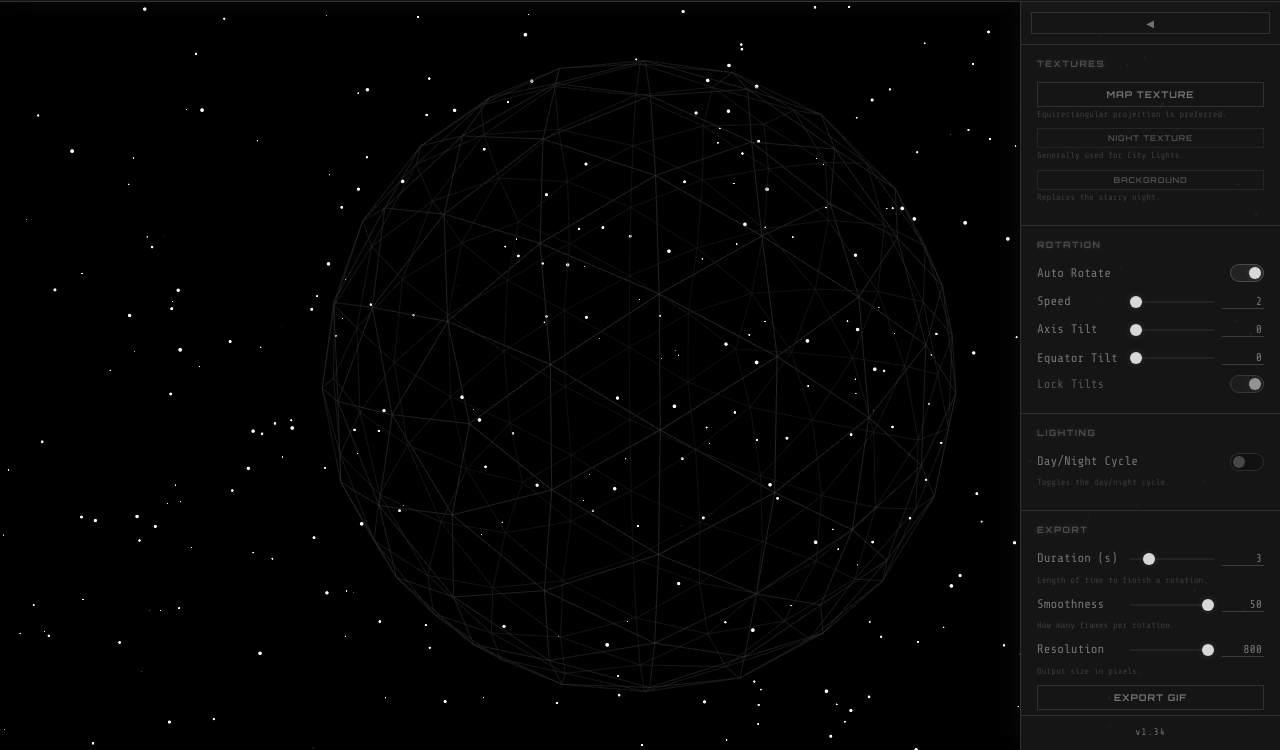
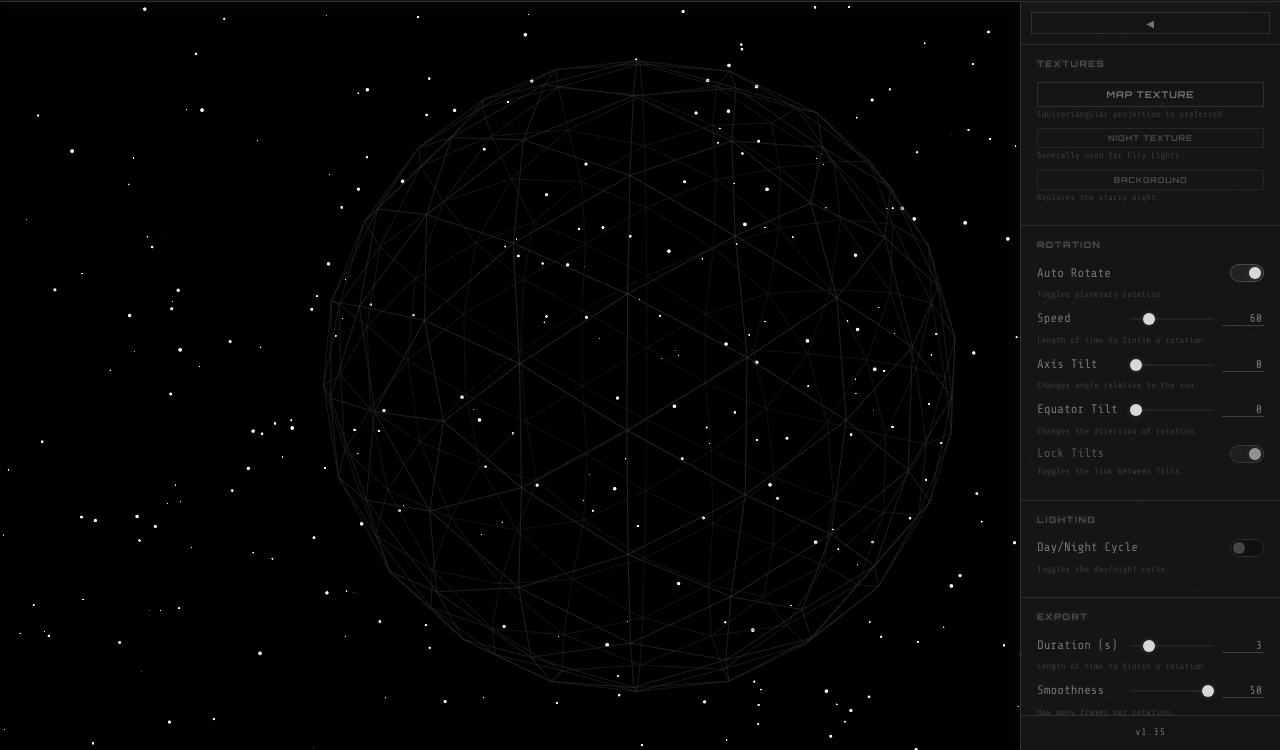
Before and after one commit to ItsChugg/itschugg.github.io, a plain HTML site: page map-to-globe/index.html in a window 1280 px wide. Shown: the part 50-800 px from the top of the page. Drawn offline with nearby package versions, Linux system fonts and the light colour scheme; animation ran at ten frames a second.

Commit message:
map-to-globe v1.35: rotation hints + speed slider in seconds
Added descriptors to all Rotation controls. Speed slider now reads
seconds per full rotation (5-300s, default 60s); rotateSpeed computed
as 2π/(seconds×60) so the number shown is actual elapsed time for one
complete orbit.

Co-Authored-By: Claude Sonnet 4.6 <noreply@anthropic.com>

```diff
--- a/map-to-globe/index.html
+++ b/map-to-globe/index.html
@@ -81,25 +81,30 @@
           <label for="rotate-toggle">Auto Rotate</label>
           <input type="checkbox" id="rotate-toggle" checked>
         </div>
+        <p class="control-hint">Toggles planetary rotation.</p>
         <div class="control-row">
           <label for="speed-slider">Speed</label>
-          <input type="range" id="speed-slider" min="0" max="200" value="2">
-          <input type="number" id="speed-num" class="slider-num" min="0" max="200" value="2">
+          <input type="range" id="speed-slider" min="5" max="300" step="1" value="60">
+          <input type="number" id="speed-num" class="slider-num" min="5" max="300" step="1" value="60">
         </div>
+        <p class="control-hint">Length of time to finish a rotation.</p>
         <div class="control-row">
           <label for="axial-tilt-slider">Axis Tilt</label>
           <input type="range" id="axial-tilt-slider" min="0" max="45" value="0">
           <input type="number" id="axial-tilt-num" class="slider-num" min="0" max="45" value="0">
         </div>
+        <p class="control-hint">Changes angle relative to the sun.</p>
         <div class="control-row">
           <label for="equator-tilt-slider">Equator Tilt</label>
           <input type="range" id="equator-tilt-slider" min="0" max="45" value="0">
           <input type="number" id="equator-tilt-num" class="slider-num" min="0" max="45" value="0">
         </div>
+        <p class="control-hint">Changes the direction of rotation.</p>
         <div class="control-row tilt-lock-row">
           <label for="tilt-lock">Lock Tilts</label>
           <input type="checkbox" id="tilt-lock" checked>
         </div>
+        <p class="control-hint">Toggles the link between Tilts.</p>
       </section>
 
       <section>
@@ -203,13 +208,13 @@
         </div>
       </section>
     </div>
-    <div id="panel-version">v1.34</div>
+    <div id="panel-version">v1.35</div>
   </div>
 
   </div><!-- #globe-layout -->
 
   <script src="vendor/gif.js"></script>
-  <script type="module" src="js/app.js?v=38"></script>
+  <script type="module" src="js/app.js?v=39"></script>
   <script src="/components/navbar/inject-navbar.js" defer></script>
 </body>
 </html>
--- a/map-to-globe/js/app.js
+++ b/map-to-globe/js/app.js
@@ -781,7 +781,7 @@ new MutationObserver(() => {
 
 const state = {
   autoRotate:     true,
-  rotateSpeed:    0.002,   // ≈ 1 full rotation per minute at 60 fps
+  rotateSpeed:    (2 * Math.PI) / (60 * 60), // 60 s per rotation (matches Speed slider default)
   dayNightCycle:  false,
   sunAngle:       0, // starts at (5, 0, 0) — sun directly to the right
   isCapturingGif: false,
@@ -941,7 +941,8 @@ $('rotate-toggle').addEventListener('change', e => {
 });
 
 $('speed-slider').addEventListener('input', e => {
-  state.rotateSpeed = e.target.value / 1000;
+  // Slider value is seconds per full rotation
+  state.rotateSpeed = (2 * Math.PI) / (e.target.value * 60);
   $('speed-num').value = e.target.value;
 });
 
```
